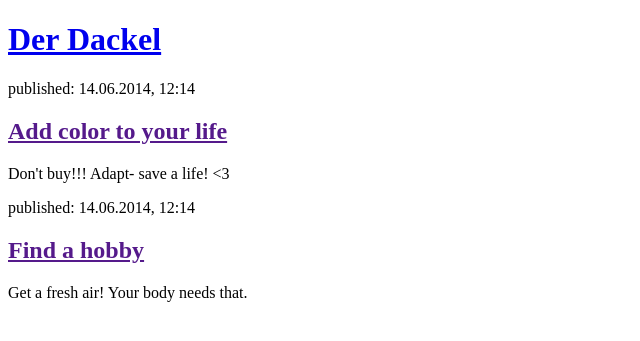
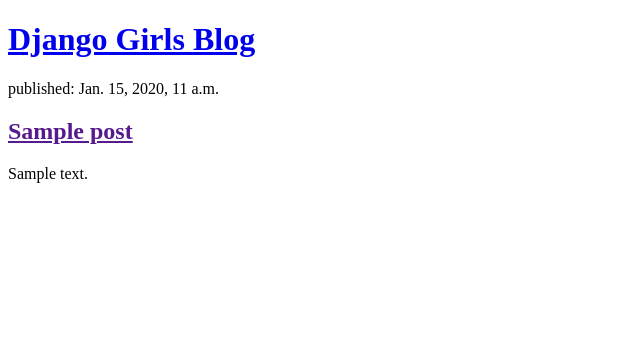
Before and after one commit to cansufuchs/my-first-blog, a Django app: page / in a window 1280 px wide. Shown: the top 341 px of the page, without its empty margins (0-640 px from the left). Run offline with Django 5.2, Linux system fonts and the light colour scheme; tables that the repository leaves empty hold one stand-in row (values such as "Sample post").

Commit message:
Modified templates to display posts from database.

```diff
--- a/blog/templates/blog/post_list.html
+++ b/blog/templates/blog/post_list.html
@@ -13,19 +13,15 @@
     </head>
     <body>
         <header>
-            <h1><a href="/">Der Dackel</a></h1>
-        </header>
+    <h1><a href="/">Django Girls Blog</a></h1>
+</header>
 
-        <article>
-            <time>published: 14.06.2014, 12:14</time>
-            <h2><a href="">Add color to your life</a></h2>
-            <p>Don't buy!!! Adapt- save a life! <3 </p>
-        </article>
-
-        <article>
-            <time>published: 14.06.2014, 12:14</time>
-            <h2><a href="">Find a hobby</a></h2>
-            <p>Get a fresh air! Your body needs that.</p>
-        </article>
+{% for post in posts %}
+    <article>
+        <time>published: {{ post.published_date }}</time>
+        <h2><a href="">{{ post.title }}</a></h2>
+        <p>{{ post.text|linebreaksbr }}</p>
+    </article>
+{% endfor %}
     </body>
 </html>
--- a/blog/views.py
+++ b/blog/views.py
@@ -1,6 +1,7 @@
 from django.shortcuts import render
-
-# Create your views here.
+from django.utils import timezone
+from .models import Post
 
 def post_list(request):
-    return render(request, 'blog/post_list.html', {})
+    posts = Post.objects.filter(published_date__lte=timezone.now()).order_by('published_date')
+    return render(request, 'blog/post_list.html', {'posts': posts})
```
